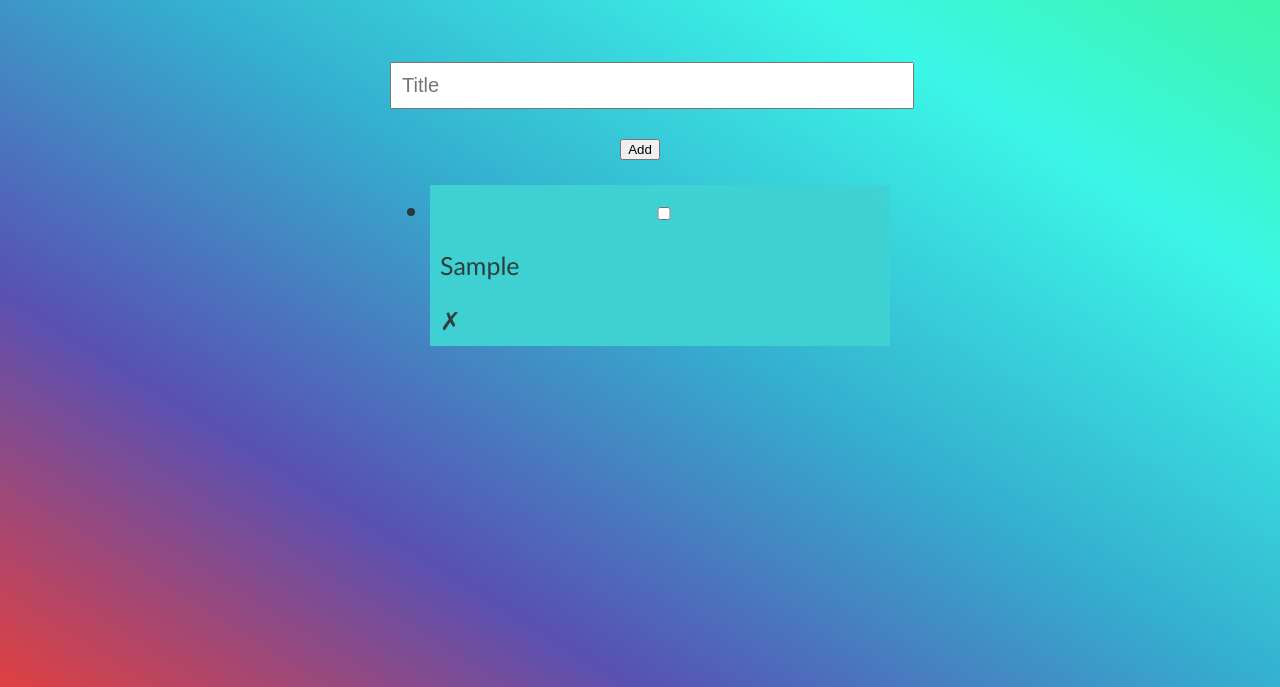
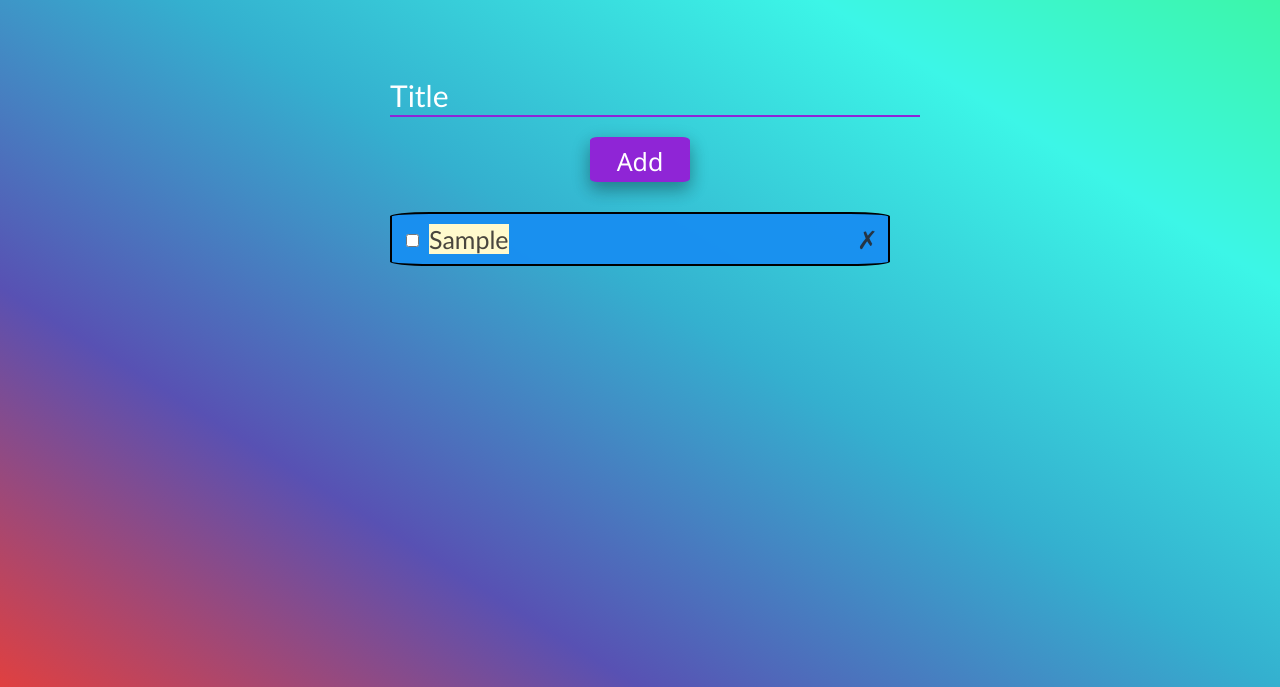
Before and after one commit to Josh-Kangar/todo-list-jk, a plain HTML site: page index.html in a window 1280 px wide. Both pictures are taken after typing "Sample" into the empty fields and a click on the button "Add". Shown: the part 113-800 px from the top of the page. Drawn offline with Linux system fonts and the light colour scheme.

Commit message:
put styles to input, ul>li,and btn. still testing

```diff
--- a/css/styles.css
+++ b/css/styles.css
@@ -3,9 +3,40 @@ div.container {
   max-width: 500px;
 }
 
-li {
-  background:#40d3d3f5;
+ul {
+  list-style-type: none;
+  display: inline;
+}
+
+ul li {
+  background:#188ff1f5;
   padding: 10px;
+  margin-bottom: 15px;
+  border-radius: 8%;
+  position: relative;
+  border: black solid 2px;
+
+}
+
+/* these classes are the children of the li  */
+
+.remove {
+ /* display: inline; */
+ float: right;
+ margin-left: 10px;
+}
+
+.paragraph{
+ display: inline;
+ background: lemonchiffon;
+ /* width: auto; */
+}
+
+.checkbox {
+ float: left;
+ margin-top: 10px;
+ margin-right: 10px;
+
 }
 
 html {
@@ -21,11 +52,42 @@ body{
 
 }
 
-input {
+#todo-add {
+  border: 2px solid #8f25d6;
+  background-color: #8f25d6;
+  border-radius: 8%;
+  width: 100px;
+  height: 45px;
+  color: white;
+  font-family: 'Segoe UI', Tahoma, Geneva, Verdana, sans-serif;
+  font-size: 25px;
+  padding: 5px 5px;
+  box-shadow: 0 8px 16px 0 rgba(0,0,0,0.2), 0 6px 20px 0 rgba(0,0,0,0.19);
+
+}
+
+#todo-add:hover {
+  color: black;
+  background-color: rgba(255, 255, 255, 0);
+}
+
+input  {
+  border: none;
+}
+
+input#todo-input {
   width: 100%;
-  padding: 10px;
+  padding: 15px;
   font-size: 20px;
+  background: transparent;
+  border-bottom: 2px solid #8f25d6 ;
 }
+
+input#todo-input::placeholder {
+  color: transparent;
+
+}
+
 div.container {
   margin: 50px auto;
   max-width: 500px;
@@ -62,6 +124,8 @@ div#header div#input-container input#todo-input:placeholder-shown ~ label {
   color: white;
   font-size: 30px;
   font-weight: 100;
+  /* border: rgb(128, 30, 0) 2px solid; */
+
 }
 
 div#header div#input-container input#todo-input:focus~ label {
@@ -69,4 +133,5 @@ div#header div#input-container input#todo-input:focus~ label {
   font-size: 16px;
   color: #766fd6;
   font-weight: 600;
+  /* border: green 2px solid; */
 }
```
